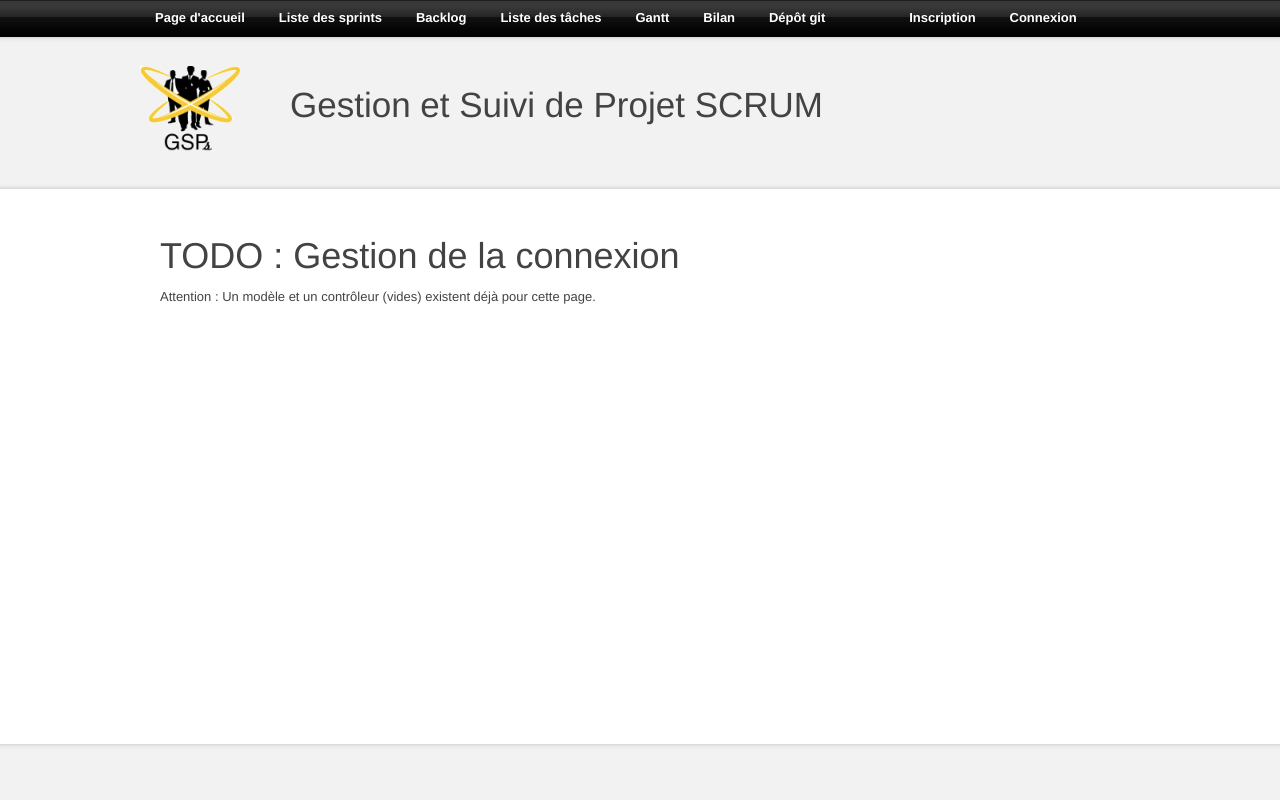
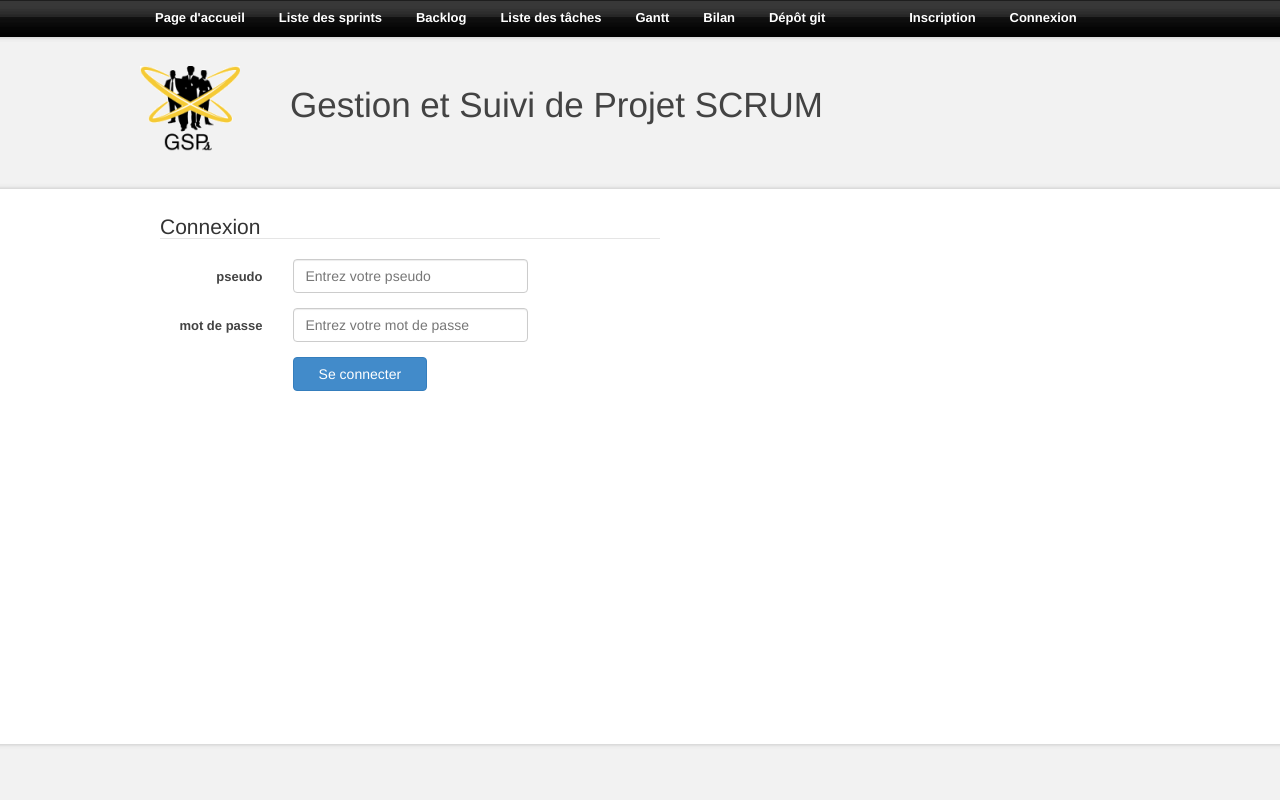
Before and after one commit to eloubrie/gestion-et-suivi-de-projets, a PHP site: page /connection.php?connection=1 in a window 1280 px wide. Run offline with PHP 8.4, Linux system fonts and the light colour scheme.

Commit message:
US22-T6,T7,T8 : S'inscrire/Se connecter

```diff
--- a/dev/src/connection.php
+++ b/dev/src/connection.php
@@ -1,13 +1,57 @@
 <?php
 include("bdd/bdd.php");
+
+include("controllers/developer.php");
+$controllerDeveloper = new ControllerDeveloper();
+
+if ($_GET['connection'] == "true")
+{
+    $controllerDeveloper->_connection($_POST['inputPseudo'], $_POST['inputPassword']);
+}
+
 include("structure/top_page.php");
-
-include("controllers/connection.php");
-$controllerConnection = new ControllerConnection();
 ?>
 
-<h1>TODO : Gestion de la connexion</h1>
 
-<p>Attention : Un modèle et un contrôleur (vides) existent déjà pour cette page.</p>
+<div class="bloc_formulaire">
+    <form class="form-horizontal" method="post" action="connection.php?connection=true">
+        <fieldset>
 
-<?php include("structure/bottom_page.php"); ?>
+        <!-- Form Name -->
+        <legend>Connexion</legend>
+
+        <!-- Pseudo input-->
+        <div class="form-group">
+            <label class="col-md-3 control-label" for="inputPseudo">pseudo</label>
+            <div class="col-md-6">
+                <input id="inputPseudo" name="inputPseudo" class="form-control input-md" required="" type="text"
+                       placeholder="<?php if ($_GET['connection'] == "error") { echo "mauvais pseudo"; } else { echo "Entrez votre pseudo"; }?>"
+                       <?php if ($_GET['connection'] == "error") { echo 'style="background-color: #A0192F; color: white;"'; }?> />
+            </div>
+        </div>
+
+        <!-- Password input-->
+        <div class="form-group">
+            <label class="col-md-3 control-label" for="inputPassword">mot de passe</label>
+            <div class="col-md-6">
+                <input id="inputPassword" name="inputPassword" class="form-control input-md" required="" type="password"
+                       placeholder="<?php if ($_GET['connection'] == "error") { echo "mauvais mot de passe"; } else { echo "Entrez votre mot de passe"; }?>"
+                       <?php if ($_GET['connection'] == "error") { echo 'style="background-color: #A0192F; color: white;"'; }?> />
+            </div>
+        </div>
+
+        <!-- Validation button -->
+        <div class="form-group">
+            <label class="col-md-3 control-label" for="validateConnexion"></label>
+            <div class="col-md-8">
+                <input class="btn btn-primary col-md-5" type="submit" value="Se connecter" />
+            </div>
+        </div>
+
+        </fieldset>
+    </form>
+</div>
+
+<?php
+include("structure/bottom_page.php");
+?>
--- a/dev/src/controllers/developer.php
+++ b/dev/src/controllers/developer.php
@@ -1,4 +1,6 @@
 <?php
+include_once 'models/developer.php';
+
 class ControllerDeveloper
 {
 	private $modelDeveloper;
@@ -16,4 +18,38 @@ class ControllerDeveloper
         public function _getDeveloper($id) {
             return $this->modelDeveloper->_getDeveloper($ID);
         }
+
+        public function _connection($inputPseudo, $inputPassword)
+        {
+            $req = $this->modelDeveloper->_getDeveloperByPseudoAndPassword($inputPseudo, $inputPassword);
+            $res = $req->fetch();
+            $pseudoAndPassMatching = isset($res['pseudo']);
+
+            if ($pseudoAndPassMatching)
+            {
+                session_start();
+                $_SESSION['pseudo'] = $res['pseudo'];
+                header("Location: index.php");
+            }
+            else
+            { header("Location: connection.php?connection=error"); }
+        }
+
+        public function _inscription($inputPseudo, $inputPassword, $inputEmail)
+        {
+            $req = $this->modelDeveloper->_countDeveloperWithPseudo($inputPseudo);
+            $res = $req->fetchColumn();
+            $pseudoNotInBDD = ($res==0);
+            $req->closeCursor();
+
+            if ($pseudoNotInBDD)
+            {
+                $this->modelDeveloper->_insertDeveloper($inputPseudo, $inputPassword, $inputEmail);
+                session_start();
+                $_SESSION['pseudo'] = $inputPseudo;
+                header("Location: index.php");
+            }
+            else
+            { header("Location: inscription.php?inscription=errorPseudo"); }
+        }
 }
--- a/dev/src/deconnection.php
+++ b/dev/src/deconnection.php
@@ -1,5 +1,6 @@
 <?php
 session_start();
+unset($_SESSION['pseudo']);
 session_destroy();
 header('location: index.php');
 ?>
--- a/dev/src/manage_tasc.php
+++ b/dev/src/manage_tasc.php
@@ -2,7 +2,7 @@
 include("bdd/bdd.php");
 include("controllers/tasc.php");
 include("controllers/us.php");
-include("controllers/developer.php");
+include_once 'controllers/developer.php';
 $controllerTasc = new ControllerTasc();
 $controllerUs = new ControllerUs();
 $controllerDeveloper = new ControllerDeveloper();
--- a/dev/src/models/developer.php
+++ b/dev/src/models/developer.php
@@ -1,10 +1,20 @@
 <?php
+
 class ModelDeveloper
 {
 	public function _getDevelopers()
 	{
 		return BDD::getConnection()->query('SELECT * FROM developpeurs');
 	}
+
+        public function _insertDeveloper($pseudo, $password, $email)
+        {
+                BDD::getConnection()->query("INSERT INTO `developpeurs` VALUES (0,'".
+                mysql_real_escape_string ($pseudo)."','".
+		mysql_real_escape_string ($password)."','".
+		mysql_real_escape_string (0)."','".
+		mysql_real_escape_string ($email)."')");
+        }
 
         public function _getDevelopersName(){
             return BDD::getConnection()->query("SELECT `pseudo` FROM `developpeurs`");
@@ -14,4 +24,14 @@ class ModelDeveloper
 	{
 		return BDD::getConnection()->query('SELECT * FROM developpeurs WHERE ID = '.$id);
 	}
+
+        public function _getDeveloperByPseudoAndPassword($pseudo, $password)
+	{
+		return BDD::getConnection()->query("SELECT * FROM `developpeurs` WHERE pseudo = ".'"'.$pseudo.'" AND pass ="'.$password.'"');
+	}
+
+        public function _countDeveloperWithPseudo($pseudo)
+	{
+		return BDD::getConnection()->query("SELECT count(*) FROM `developpeurs` WHERE pseudo = ".'"'.$pseudo.'"');
+	}
 }
```
Also changed, not shown: dev/src/inscription.php (+71 -6 lines).
